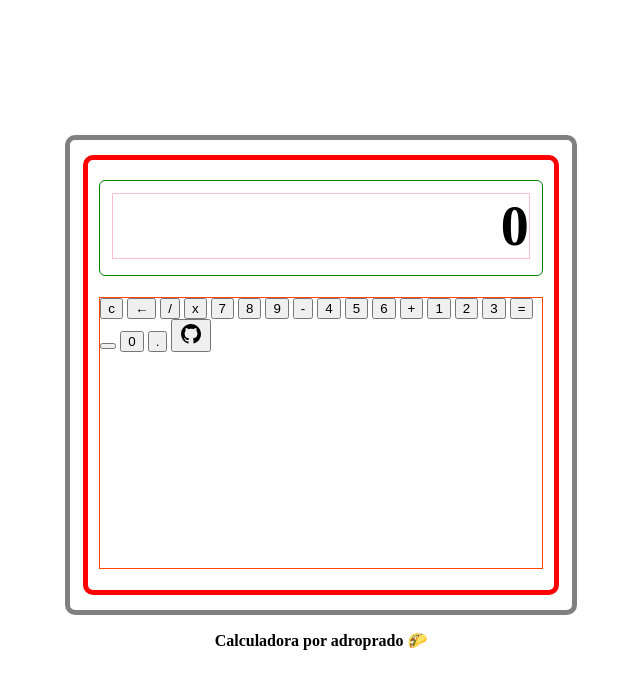
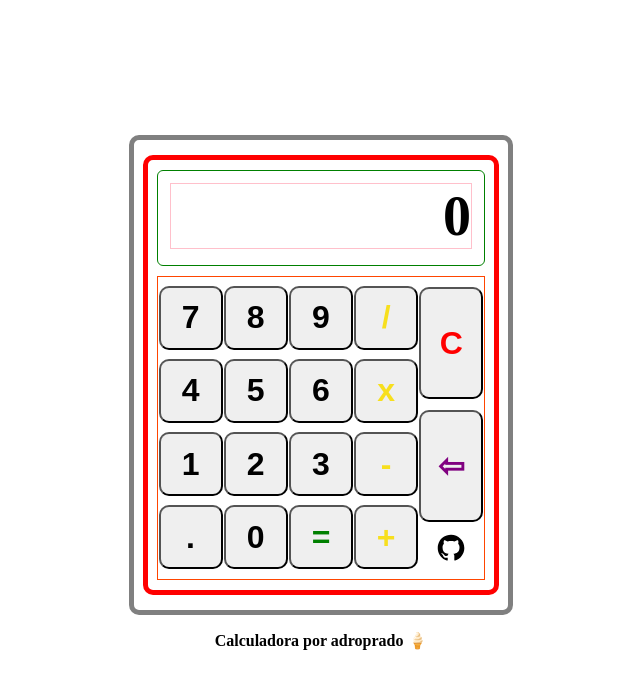
Before and after one commit to adroprado/calculadora, a plain HTML site: page index.html in a window 1280 px wide. Shown: the whole page, without its empty margins (319-959 px from the left). Drawn offline with Linux system fonts and the light colour scheme.

Commit message:
feat(css): add estilos a keys.

```diff
--- a/index.html
+++ b/index.html
@@ -14,37 +14,34 @@
           <!-- <span class="digits">0</span> -->
         </div>
         <div class="container-keys">
-          <button>c</button>
-          <button>&larr;</button>
+          <button>7</button>
+          <button>4</button>
+          <button>1</button>
+          <button>.</button>
+          <button>8</button>
+          <button>5</button>
+          <button>2</button>
+          <button>0</button>
+          <button>9</button>
+          <button>6</button>
+          <button>3</button>
+          <button>=</button>
           <button>/</button>
           <button>x</button>
-          <button>7</button>
-          <button>8</button>
-          <button>9</button>
           <button>-</button>
-          <button>4</button>
-          <button>5</button>
-          <button>6</button>
           <button>+</button>
-          <button>1</button>
-          <button>2</button>
-          <button>3</button>
-          <button>=</button>
-          <button></button>
-          <button>0</button>
-          <button>.</button>
-          <button>
-            <a href="https://github.com/adroprado" target="_blank">
-              <img src="github.svg" alt="Github" />
-            </a>
-          </button>
+          <button>C</button>
+          <button>&#8678;</button>
+          <a href="https://github.com/adroprado" target="_blank">
+            <img src="github.svg" alt="Github" />
+          </a>
         </div>
       </div>
     </main>
     <footer class="footer">
       <p>
         <b> Calculadora por adroprado </b>
-        🌮
+        🍦
       </p>
     </footer>
   </body>
--- a/style.css
+++ b/style.css
@@ -1,6 +1,23 @@
+/* Custom properties */
+:root {
+  --color-key-operators: #f7df1e;
+  --color-key-equal: green;
+  --color-key-retreat: purple;
+  --color-key-clean: red;
+  --height-main: 30em;
+  --width-main: 30%; /*40%*/
+  --height-container: 27.5em;
+  --width-container: 95%;
+  --size-keys-button: 2em;
+  --height-keys-button-child: 3.5em;
+  --width-keys-button-child: 2em;
+  --size-img-github: 2em;
+}
+
 /* Initial reset */
 html {
   box-sizing: border-box;
+  font-size: 16px;
 }
 
 *,
@@ -13,6 +30,8 @@ body {
   margin: 0;
   height: 100vh;
   width: 100vw;
+  /* min-width: 1350px; */
+  /* max-width: 1360px; */
   display: flex;
   flex-direction: column;
   justify-content: center;
@@ -23,8 +42,9 @@ body {
 .main {
   border: thick solid gray;
   border-radius: 10px;
-  height: 30em;
-  width: 40%;
+  fill: red;
+  height: var(--height-main);
+  width: var(--width-main);
   display: flex;
   justify-content: center;
   align-items: center;
@@ -33,8 +53,8 @@ body {
 .container {
   border: thick solid red;
   border-radius: inherit;
-  height: 27.5em;
-  width: 95%;
+  height: var(--height-container);
+  width: var(--width-container);
   display: flex;
   flex-direction: column;
   justify-content: space-evenly;
@@ -60,11 +80,52 @@ body {
 .container-keys {
   border: thin solid orangered;
   height: 17em;
+  height: 19em;
+  /* todo Elegir un width */
+  width: 80%;
+  width: 85%;
+  width: 90%;
   width: inherit;
+  display: flex;
+  flex-direction: column;
+  flex-wrap: wrap;
+  justify-content: space-evenly;
+  align-items: center;
+  /* align-content: space-evenly; */
 }
 
 .container-keys > button {
-  /* border-radius: 10px; */
-  /* height: 6em; */
-  /* width: 6em; */
+  border-radius: 10px;
+  font-size: 2rem;
+  font-weight: bold;
+  height: var(--size-keys-button);
+  width: var(--size-keys-button);
 }
+
+.container-keys button:nth-child(13),
+:nth-child(14),
+:nth-child(15),
+:nth-child(16) {
+  color: var(--color-key-operators);
+}
+
+.container-keys button:nth-child(12) {
+  color: var(--color-key-equal);
+}
+
+.container-keys button:nth-child(17) {
+  color: var(--color-key-clean);
+  height: var(--height-keys-button-child);
+  width: var(--width-keys-button-child);
+}
+
+.container-keys button:nth-child(18) {
+  color: var(--color-key-retreat);
+  height: var(--height-keys-button-child);
+  width: var(--width-keys-button-child);
+}
+
+.container-keys > a img {
+  height: var(--size-img-github);
+  width: var(--size-img-github);
+}
```
